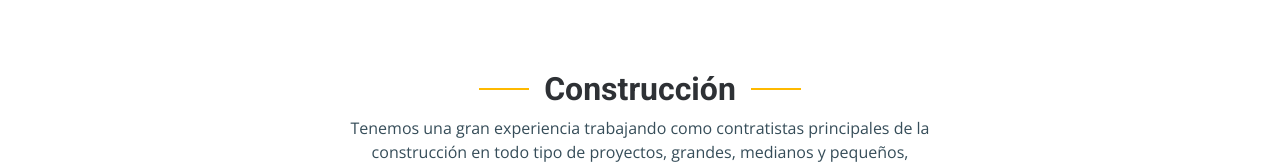
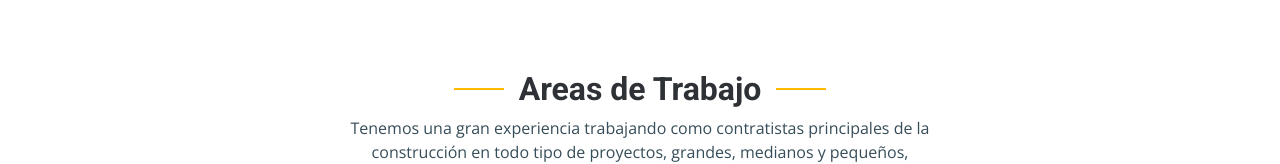
Before and after one commit to GonzaloBelvisi/mymservicios, a plain HTML site: page index.html in a window 1280 px wide. Shown: the part 810-974 px from the top of the page. Drawn offline with nearby package versions, Linux system fonts and the light colour scheme.

Commit message:
cambios gadea

```diff
--- a/index.html
+++ b/index.html
@@ -141,7 +141,7 @@
       <div class="container" data-aos="fade-up">
 
         <div class="section-header">
-          <h2>Construcción</h2>
+          <h2>Areas de Trabajo</h2>
           <p>Tenemos una gran experiencia trabajando como contratistas principales de la construcción en todo tipo de
             proyectos, grandes, medianos y pequeños, </p>
         </div>
```
